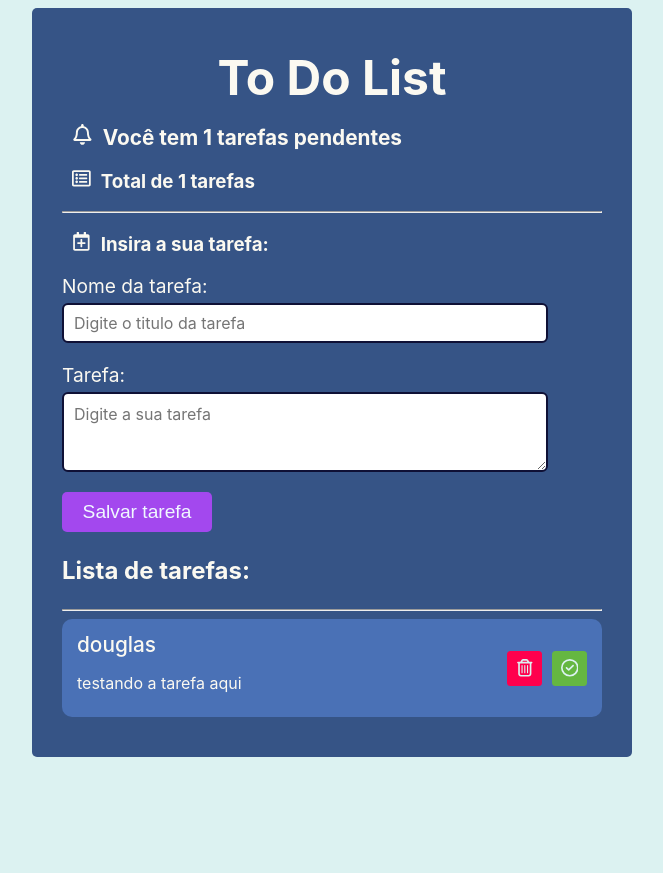
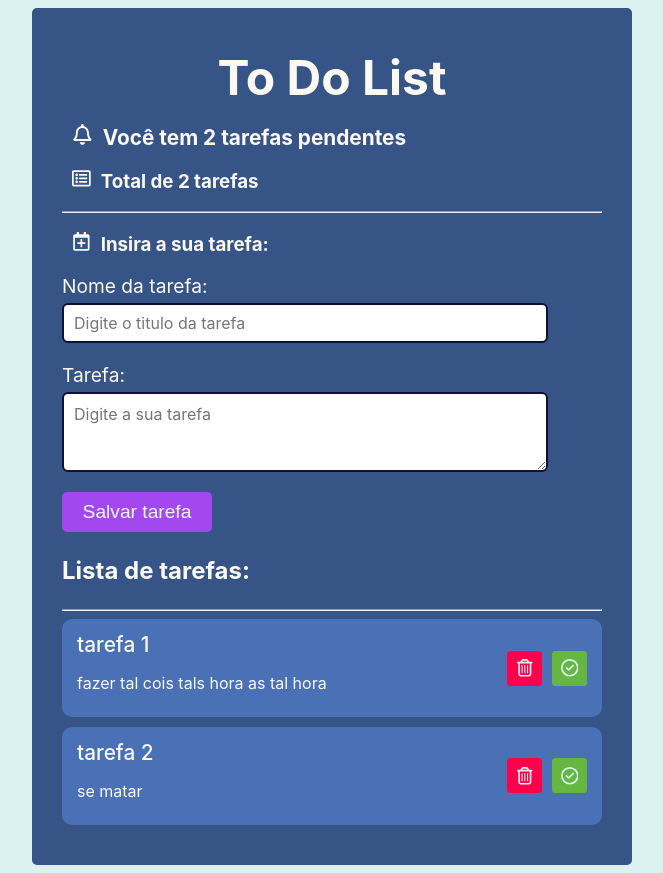
Before and after one commit to douglas-jpg/to-do-list, a React (Vite) app: page / in a window 1280 px wide. Shown: the whole page, without its empty margins (308-971 px from the left). Before the commit the page ends 800 px from the top, so only its background shows below. Built offline with nearby package versions, Linux system fonts and the light colour scheme; data requests are answered from the project's data file.

Commit message:
fix: concertado o bug do id [object undefined]

```diff
--- a/data/db.json
+++ b/data/db.json
@@ -1,9 +1,15 @@
 {
   "tasks": [
     {
-      "id": "[object Undefined]",
-      "title": "douglas",
-      "description": "testando a tarefa aqui",
+      "id": "0",
+      "title": "tarefa 1",
+      "description": "fazer tal cois  tals hora as tal hora",
+      "hasFinish": false
+    },
+    {
+      "id": "1",
+      "title": "tarefa 2",
+      "description": "se matar\n",
       "hasFinish": false
     }
   ]
--- a/src/App.jsx
+++ b/src/App.jsx
@@ -7,13 +7,11 @@ import './App.css';
 function App() {
     const URL = 'http://localhost:5000/tasks';
     const [tasks, setTasks] = useState([]);
-    const [lastId, setLastId] = useState(0);
 
     const fetchTasks = async () => {
         const response = await fetch(URL);
         const data = await response.json();
         setTasks(data);
-        setLastId(data.length);
     };
 
     useEffect(() => {
@@ -24,10 +22,6 @@ function App() {
         if (!task.title || !task.description) {
             return;
         }
-
-        setLastId((prevId) => prevId + 1);
-        task.id = toString(lastId);
-
         await fetch(URL, {
             method: 'POST',
             headers: {
--- a/src/components/FormTask.jsx
+++ b/src/components/FormTask.jsx
@@ -3,7 +3,7 @@ import { useState } from 'react';
 
 const FormTask = ({ onFormSubmit }) => {
     const [data, setData] = useState({
-        id: 0,
+        id: String(Date.now()),
         title: '',
         description: '',
         hasFinish: false,
@@ -18,13 +18,13 @@ const FormTask = ({ onFormSubmit }) => {
 
     const handleSubmit = (e) => {
         e.preventDefault();
-        onFormSubmit(data);
         setData({
-            id: 0,
+            id: String(Date.now()),
             title: '',
             description: '',
             hasFinish: false,
         });
+        onFormSubmit(data);
     };
 
     return (
--- a/src/components/Task.jsx
+++ b/src/components/Task.jsx
@@ -1,11 +1,13 @@
 import { useState } from 'react';
 import { FaRegCircleCheck, FaRegTrashCan } from 'react-icons/fa6';
 
-const Task = ({ title, description, onDelete }) => {
+const Task = ({ title, description, onDelete, task }) => {
     const [finish, setFinish] = useState(false);
 
     const handleFinishClick = () => {
         setFinish(!finish);
+        task.hasFinish = finish;
+        console.log(task.hasFinish);
     };
     return (
         <div className={`task ${finish ? 'marked' : ''}`}>
--- a/src/components/TodoList.jsx
+++ b/src/components/TodoList.jsx
@@ -13,6 +13,7 @@ const TodoList = ({ hasTasks, onDeleteTask }) => {
                             title={task.title}
                             description={task.description}
                             onDelete={() => onDeleteTask(task.id)}
+                            task={task}
                         />
                     ))
                 ) : (
```
